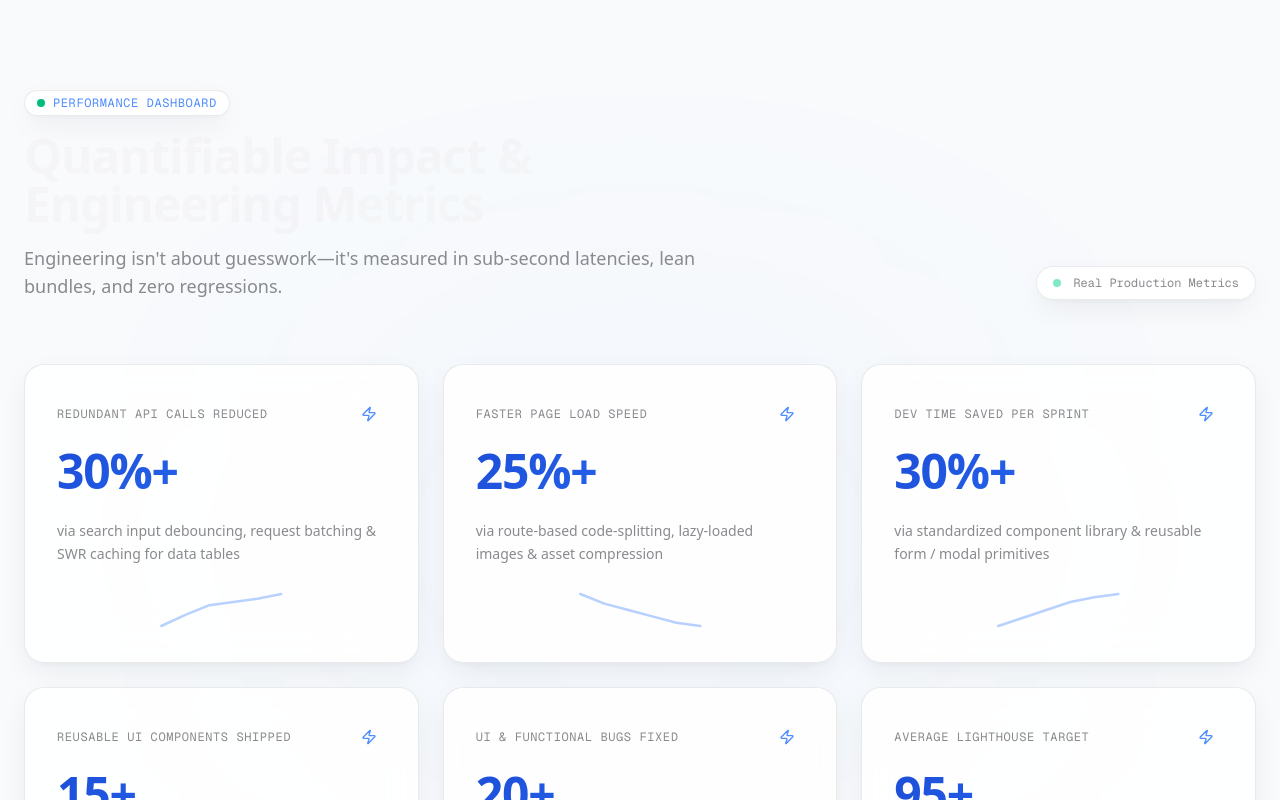
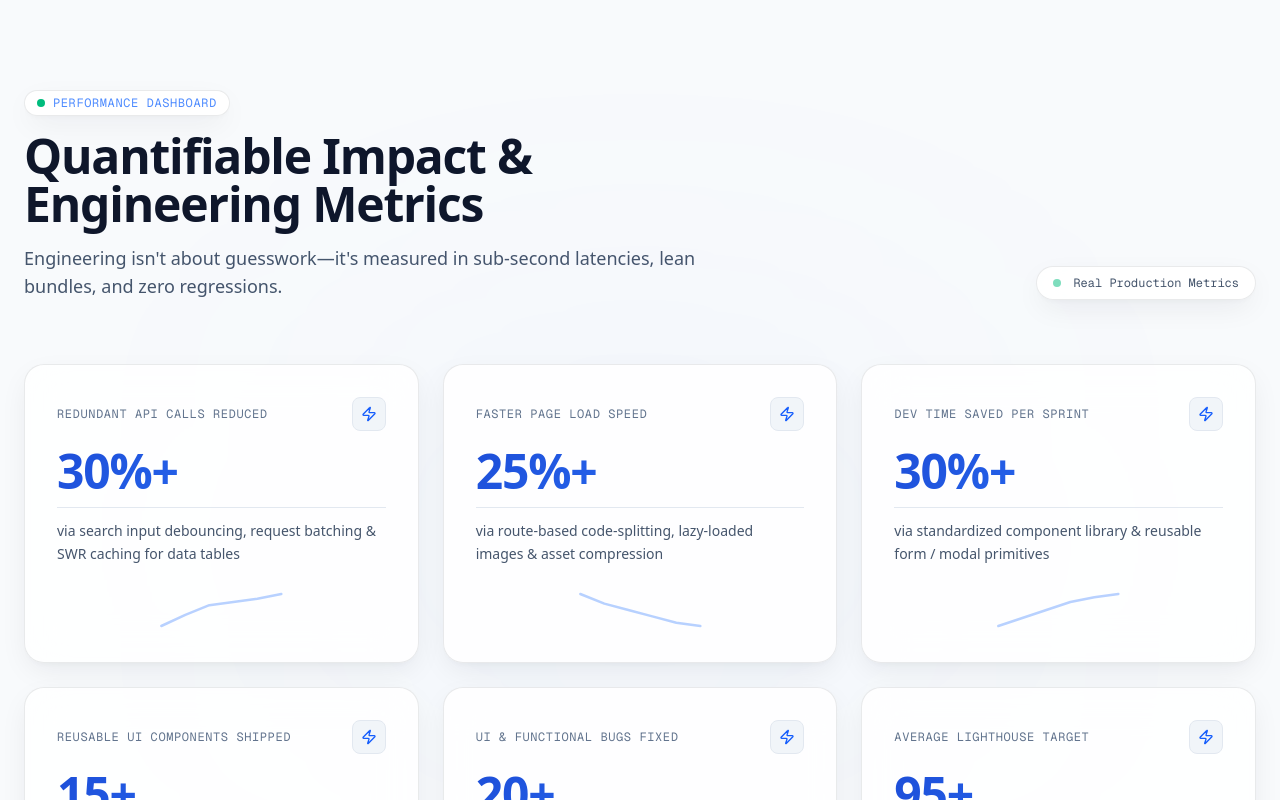
Before and after one commit to guruvishnuk/guruvishnu-portfolio, a React (Vite) app: page / in a window 1280 px wide. Shown: the part 3780-4580 px from the top of the page. Built offline with nearby package versions, Linux system fonts and the light colour scheme; no server answers.

Commit message:
style(dashboard): refine performance metrics cards and typography for light/dark theme contrast

```diff
--- a/src/components/dashboard/PerformanceDashboard.tsx
+++ b/src/components/dashboard/PerformanceDashboard.tsx
@@ -18,16 +18,16 @@ export const PerformanceDashboard: React.FC = () => {
       <div className="flex flex-col md:flex-row md:items-end justify-between gap-6 mb-16">
         <div className="space-y-4 max-w-2xl">
           <Badge variant="pulse">Performance Dashboard</Badge>
-          <h2 className="text-3xl sm:text-4xl md:text-5xl font-bold tracking-tight text-[#F5F5F7]">
+          <h2 className="text-3xl sm:text-4xl md:text-5xl font-bold tracking-tight text-slate-900 dark:text-[#F5F5F7]">
             Quantifiable Impact & Engineering Metrics
           </h2>
-          <p className="text-[#8A8A8E] text-base md:text-lg">
+          <p className="text-slate-600 dark:text-[#8A8A8E] text-base md:text-lg">
             Engineering isn't about guesswork—it's measured in sub-second latencies, lean bundles, and zero regressions.
           </p>
         </div>
 
-        <div className="glass-pill px-4 py-2 flex items-center gap-3 text-xs font-mono text-[#8A8A8E] self-start md:self-auto border border-white/10">
-          <span className="w-2 h-2 rounded-full bg-emerald-400 animate-pulse" />
+        <div className="glass-pill px-4 py-2 flex items-center gap-3 text-xs font-mono text-slate-600 dark:text-[#8A8A8E] self-start md:self-auto border border-slate-200 dark:border-white/10">
+          <span className="w-2 h-2 rounded-full bg-emerald-500 dark:bg-emerald-400 animate-pulse" />
           <span>Real Production Metrics</span>
         </div>
       </div>
@@ -46,16 +46,16 @@ export const PerformanceDashboard: React.FC = () => {
               <div>
                 {/* Header row */}
                 <div className="flex items-center justify-between mb-4">
-                  <span className="text-xs font-mono uppercase tracking-wider text-[#8A8A8E]">
+                  <span className="text-xs font-mono uppercase tracking-wider text-slate-500 dark:text-[#8A8A8E]">
                     {metric.label}
                   </span>
-                  <div className="p-2 rounded-lg bg-white/5 border border-white/10 text-[#4F8CFF] group-hover:bg-[#4F8CFF] group-hover:text-white transition-colors">
+                  <div className="p-2 rounded-lg bg-slate-100 dark:bg-white/5 border border-slate-200 dark:border-white/10 text-blue-600 dark:text-[#4F8CFF] group-hover:bg-[#4F8CFF] group-hover:text-white transition-colors">
                     <Zap className="w-4 h-4" />
                   </div>
                 </div>
 
                 {/* Big Animated Counter */}
-                <div className="text-4xl sm:text-5xl font-extrabold text-[#F5F5F7] mb-3 gradient-accent-text flex items-baseline">
+                <div className="text-4xl sm:text-5xl font-extrabold text-slate-900 dark:text-[#F5F5F7] mb-3 gradient-accent-text flex items-baseline">
                   <AnimatedCounter
                     to={metric.value}
                     prefix={metric.prefix}
@@ -64,7 +64,7 @@ export const PerformanceDashboard: React.FC = () => {
                 </div>
 
                 {/* Specific 'How' context string */}
-                <p className="text-xs md:text-sm text-[#8A8A8E] leading-relaxed font-sans border-t border-white/5 pt-3 mb-4">
+                <p className="text-xs md:text-sm text-slate-600 dark:text-[#8A8A8E] leading-relaxed font-sans border-t border-slate-200 dark:border-white/5 pt-3 mb-4">
                   {metric.detail}
                 </p>
               </div>
```
